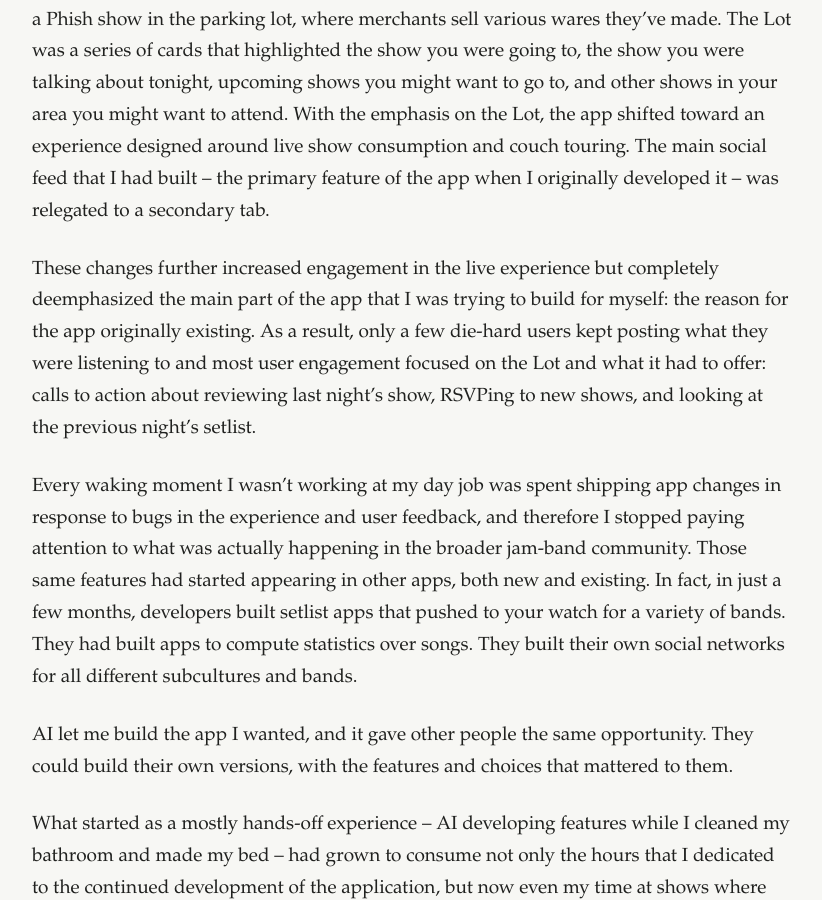
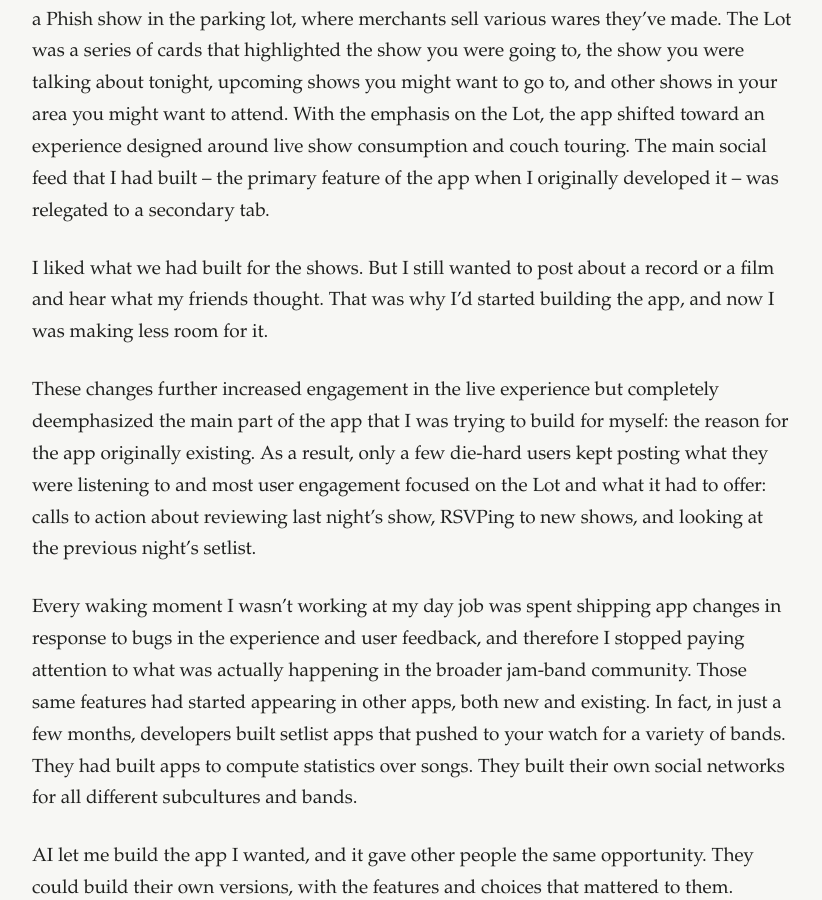
Before and after one commit to cmeiklejohn/cmeiklejohn.github.io, a Jekyll site: the page built from _posts/2026-10-02-the-things-i-wanted-to-make.markdown, in a window 1280 px wide and 900 px high, scrolled down 9695 px. Shown: the whole window, without its empty margins (228-1050 px from the left). Built offline with Jekyll 4.4.1, drawn with Linux system fonts in a browser that asks for light colours.

Commit message:
Add personal reflection on the displaced feed (#163)

```diff
--- a/_posts/2026-10-02-the-things-i-wanted-to-make.markdown
+++ b/_posts/2026-10-02-the-things-i-wanted-to-make.markdown
@@ -97,6 +97,8 @@ People would get into the chat and say, “Oh, it'd be cool if I could see this.
 
 While we built the features users requested, the rest of the site experience suffered. To improve engagement and address persistent feedback that folks didn't know how to use the site, I created a new page called the [Lot]({% post_url 2026-06-30-the-app-that-lives-between-shows %}#the-lot): it was meant to mimic the stalls you see before a Phish show in the parking lot, where merchants sell various wares they've made. The Lot was a series of cards that highlighted the show you were going to, the show you were talking about tonight, upcoming shows you might want to go to, and other shows in your area you might want to attend. With the emphasis on the Lot, the app shifted toward an experience designed around live show consumption and couch touring. The main social feed that I had built – the primary feature of the app when I originally developed it – was relegated to a secondary tab.
 
+I liked what we had built for the shows. But I still wanted to post about a record or a film and hear what my friends thought. That was why I’d started building the app, and now I was making less room for it.
+
 These changes further increased engagement in the live experience but completely deemphasized the main part of the app that I was trying to build for myself: the reason for the app originally existing. As a result, only a few die-hard users kept posting what they were listening to and most user engagement focused on the Lot and what it had to offer: calls to action about reviewing last night’s show, RSVPing to new shows, and looking at the previous night's setlist.
 
 Every waking moment I wasn’t working at my day job was spent shipping app changes in response to bugs in the experience and user feedback, and therefore I stopped paying attention to what was actually happening in the broader jam-band community. Those same features had started appearing in other apps, both new and existing. In fact, in just a few months, developers built setlist apps that pushed to your watch for a variety of bands. They had built apps to compute statistics over songs. They built their own social networks for all different subcultures and bands.
```
